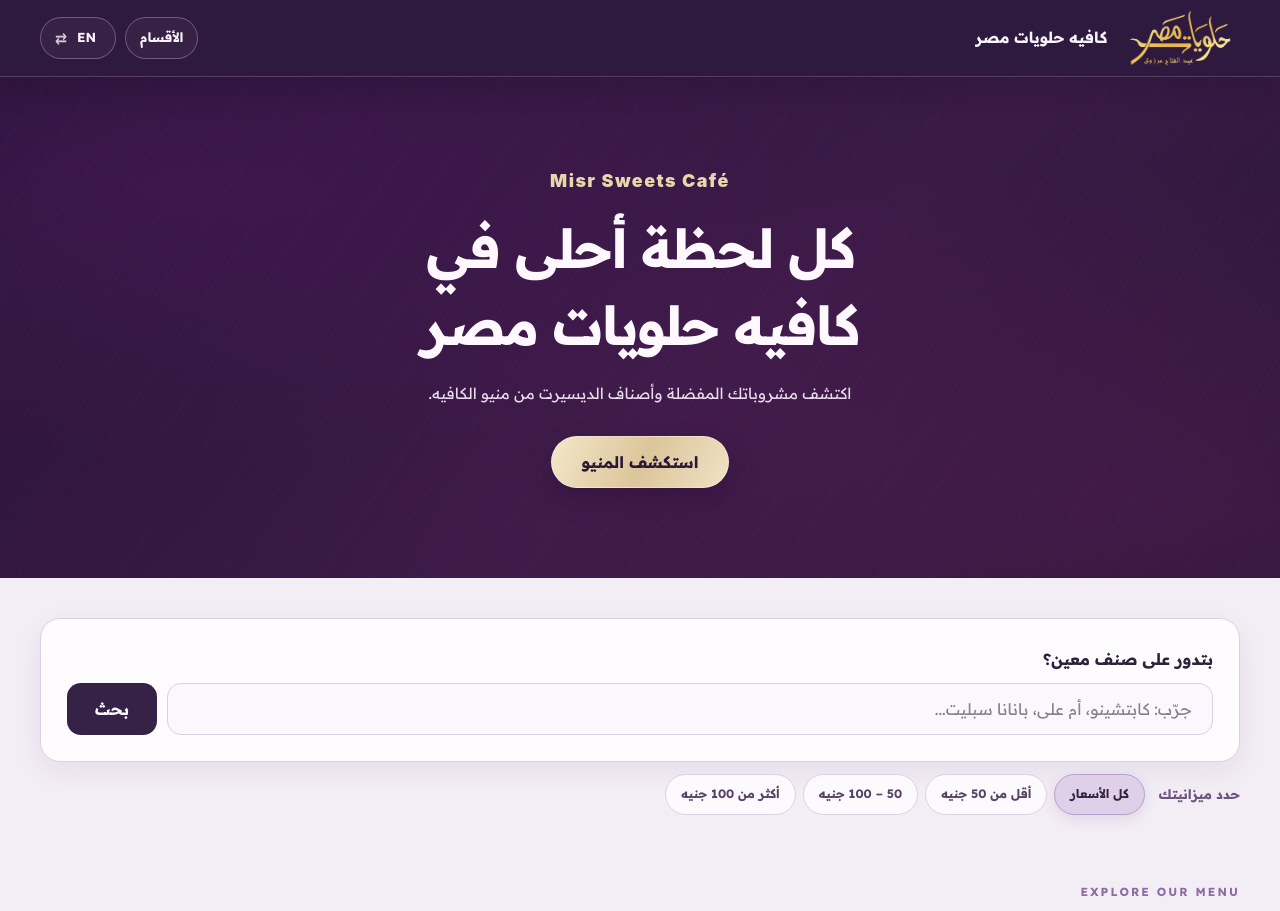
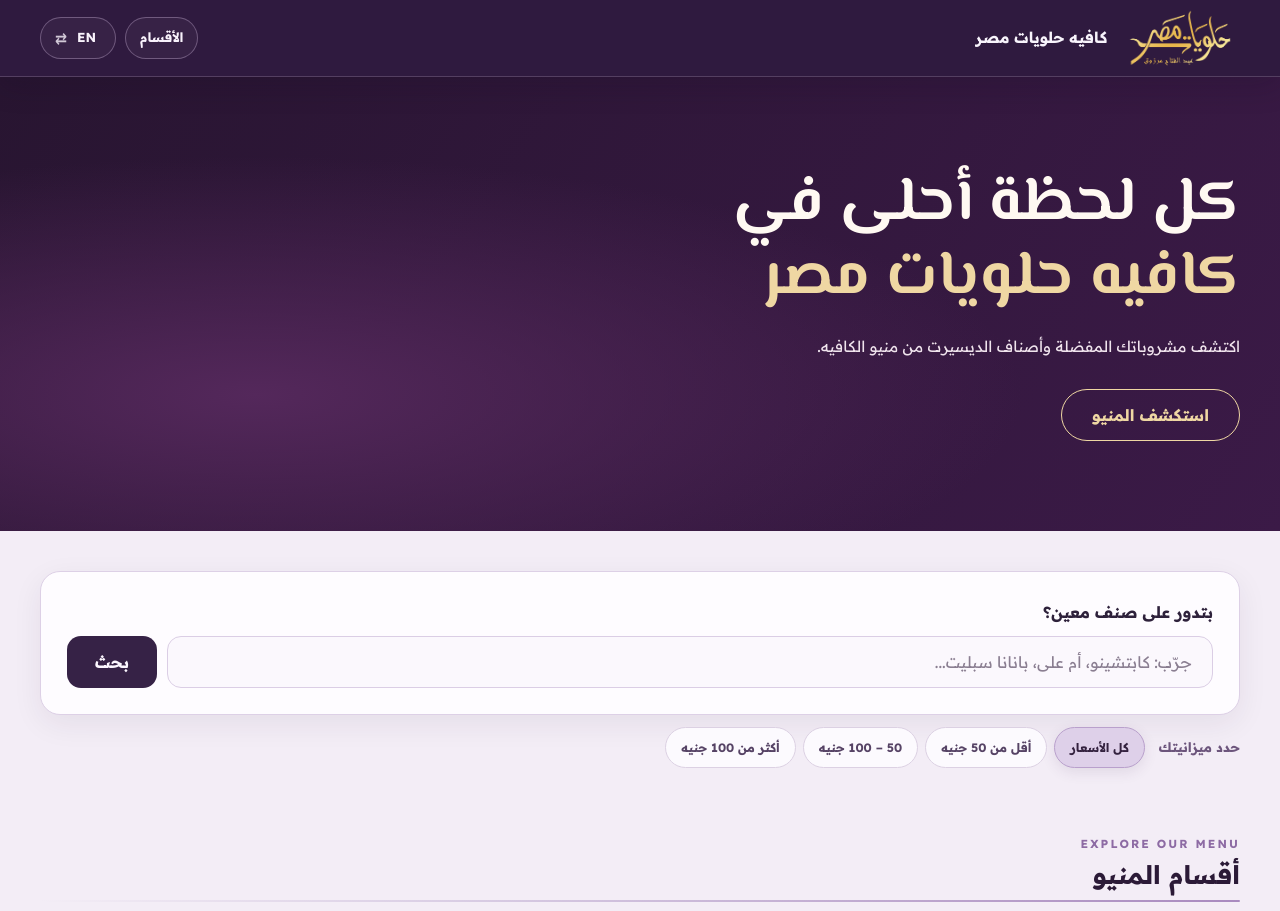
Before and after one commit to Bebo892/-V10, a plain HTML site: page index.html in a window 1280 px wide. Shown: the top 911 px of the page. Drawn offline with Linux system fonts and the light colour scheme.

Commit message:
Publish El Messiri hero and refined section headings

```diff
--- a/app.js
+++ b/app.js
@@ -55,7 +55,7 @@
   const labels = {
     ar: {
       title: 'منيو الكافيه | حلويات مصر', skip: 'تخطي إلى المنيو', brand: 'كافيه حلويات مصر', menu: 'الأقسام',
-      hero: 'كل لحظة أحلى في كافيه حلويات مصر', intro: 'اكتشف مشروباتك المفضلة وأصناف الديسيرت من منيو الكافيه.',
+      heroLead: 'كل لحظة أحلى في', heroName: 'كافيه حلويات مصر', intro: 'اكتشف مشروباتك المفضلة وأصناف الديسيرت من منيو الكافيه.',
       explore: 'استكشف المنيو', searchLabel: 'بتدور على صنف معين؟', searchPlaceholder: 'جرّب: كابتشينو، أم علي، بانانا سبليت...',
       searchButton: 'بحث', categories: 'أقسام المنيو', showAll: 'عرض جميع الأقسام',
       currency: 'جنيه', price: 'السعر', ingredients: 'أبرز المكونات', close: 'إغلاق التفاصيل', details: 'عرض التفاصيل', specialDetails: 'التفاصيل',
@@ -77,7 +77,7 @@
     },
     en: {
       title: 'Café Menu | Halaweyat Masr', skip: 'Skip to menu', brand: 'Halaweyat Masr Café', menu: 'Categories',
-      hero: 'Every moment is sweeter at Halaweyat Masr Café', intro: 'Explore drinks and desserts from our café menu.',
+      heroLead: 'Every moment is sweeter at', heroName: 'Halaweyat Masr Café', intro: 'Explore drinks and desserts from our café menu.',
       explore: 'Explore the menu', searchLabel: 'Looking for something?', searchPlaceholder: 'Try: Cappuccino, Om Ali, Banana Split...',
       searchButton: 'Search', categories: 'Menu Categories', showAll: 'Show all categories',
       currency: 'EGP', price: 'Price', ingredients: 'Key ingredients', close: 'Close details', details: 'View details', specialDetails: 'Details',
@@ -501,8 +501,9 @@
     $('.header-menu-link').textContent = x.menu;
     languageLabel.textContent = state.lang === 'ar' ? 'EN' : 'عربي';
     languageToggle.setAttribute('aria-label', x.changeLanguage);
-    $('#hero-title').textContent = x.hero;
-    $('.hero-content > p:not(.eyebrow)').textContent = x.intro;
+    $('#hero-lead').textContent = x.heroLead;
+    $('#hero-name').textContent = x.heroName;
+    $('.hero-content > p').textContent = x.intro;
     $('.primary-link').textContent = x.explore;
     $('.search-form label').textContent = x.searchLabel;
     searchInput.placeholder = x.searchPlaceholder;
--- a/index.html
+++ b/index.html
@@ -8,10 +8,10 @@
 <meta content="المنيو الرقمي لكافيه حلويات مصر: مشروبات وكاسات وأطباق متنوعة وأصناف مميزة." name="description"/>
 <title>منيو الكافيه | حلويات مصر</title>
 <link href="assets/logo.png" rel="icon" type="image/png"/>
-<link href="styles.css?v=menu-dessert-photos-6" rel="stylesheet"/>
+<link href="styles.css?v=menu-hero-messiri-1" rel="stylesheet"/>
 <link rel="preconnect" href="https://www.gstatic.com" crossorigin/>
 <link rel="modulepreload" href="catalog-sync.js?v=menu-dessert-photos-5"/>
-<script defer="" src="app.js?v=menu-dessert-photos-5"></script>
+<script defer="" src="app.js?v=menu-hero-messiri-1"></script>
 </head>
 <body>
 <a class="skip-link" href="#main-content">تخطي إلى المنيو</a>
@@ -31,8 +31,7 @@
 <section aria-labelledby="hero-title" class="hero" id="top">
 <div class="container hero-inner">
 <div class="hero-content">
-<p class="eyebrow" dir="ltr" lang="en">Misr Sweets Café</p>
-<h1 id="hero-title">كل لحظة أحلى في كافيه حلويات مصر</h1>
+<h1 id="hero-title"><span id="hero-lead">كل لحظة أحلى في</span> <span id="hero-name">كافيه حلويات مصر</span></h1>
 <p>اكتشف مشروباتك المفضلة وأصناف الديسيرت من منيو الكافيه.</p>
 <a class="primary-link" href="#categories">استكشف المنيو</a>
 </div>
--- a/styles.css
+++ b/styles.css
@@ -4,7 +4,7 @@
    Fits the existing index.html without HTML changes.
    ============================================================ */
 
-@import url('https://fonts.googleapis.com/css2?family=Readex+Pro:wght@400..700&display=swap');
+@import url('https://fonts.googleapis.com/css2?family=El+Messiri:wght@700&family=Readex+Pro:wght@400..700&display=swap');
 
 /* 01. Design tokens & reset */
 :root {
@@ -135,15 +135,6 @@ section { scroll-margin-top: 105px; }
     linear-gradient(135deg, #25182E, #402D4E 70%, #25182E);
   color: #F4F1F6;
 }
-.hero::before {
-  content: '';
-  position: absolute;
-  z-index: -1;
-  inset: 0;
-  opacity: .22;
-  background-image: repeating-linear-gradient(125deg, transparent 0 38px, rgba(216,204,224,.09) 39px, transparent 40px);
-  pointer-events: none;
-}
 .hero-inner {
   display: grid;
   grid-template-columns: minmax(0, 1.15fr) minmax(0, .85fr);
@@ -282,11 +273,12 @@ section { scroll-margin-top: 105px; }
 
 /* 05. Sections & categories */
 .categories-section { padding-block: 40px 36px; }
-.section-heading { margin-bottom: 24px; }
-.section-heading .eyebrow { color: #80599B; }
+.section-heading { margin-bottom: 24px; --heading-rule-angle: 270deg; }
+html[dir='ltr'] .section-heading { --heading-rule-angle: 90deg; }
+.section-heading .eyebrow { margin-block-end: 5px; line-height: 1.35; color: #80599B; }
 .section-heading h2 {
   position: relative;
-  display: inline-block;
+  display: block;
   margin: 0;
   padding-bottom: 10px;
   color: var(--brown-900);
@@ -299,10 +291,10 @@ section { scroll-margin-top: 105px; }
   position: absolute;
   inset-inline-start: 0;
   inset-block-end: 0;
-  width: 52px;
-  height: 4px;
+  width: 100%;
+  height: 2px;
   border-radius: 999px;
-  background: var(--gold-gradient);
+  background: linear-gradient(var(--heading-rule-angle), #a98abf, #d9cde4 65%, transparent);
 }
 .section-heading > p:not(.eyebrow) { margin: 8px 0 0; color: var(--muted); }
 .category-grid { display: grid; grid-template-columns: repeat(5, minmax(0,1fr)); gap: 14px; }
@@ -890,10 +882,19 @@ body { overflow-x: clip; }
 .header-menu-link, .language-toggle { white-space: nowrap; word-break: normal; overflow-wrap: normal; line-height: 1.3; padding-inline: 14px; }
 .language-toggle { gap: 5px; }
 .language-toggle-label { min-width: 2.2em; }
-.hero-inner { grid-template-columns: minmax(0, 1fr); min-height: 0; max-width: 940px; padding-block: clamp(58px, 7vw, 112px); }
-.hero-content { max-width: 820px; margin-inline: auto; text-align: center; }
-.hero h1 { max-width: none; font-size: clamp(2.05rem, 4.2vw, 3.9rem); text-wrap: balance; }
-.hero-content > p:not(.eyebrow) { margin-inline: auto; }
+.hero-inner { grid-template-columns: minmax(0, 1fr); min-height: 390px; padding-block: clamp(50px, 7vw, 90px); }
+.hero-content { max-width: 820px; margin-inline: 0; text-align: start; }
+.hero h1 {
+  font-family: 'El Messiri', var(--font-main);
+  max-width: none;
+  font-size: clamp(2rem, 7vw, 3.9rem);
+  font-weight: 700;
+  line-height: 1.2;
+  letter-spacing: 0;
+}
+.hero h1 span { display: block; }
+.hero h1 #hero-name { color: #efd7a3; }
+.hero-content > p:not(.eyebrow) { margin-inline: 0; }
 .primary-link { padding-inline: 30px; white-space: nowrap; }
 
 /* Keep original 5 large text-only category cards; add slim sticky navigation when scrolling. */
@@ -960,7 +961,7 @@ body.dialog-open .sticky-categories { display: none; }
 .footer-to-top { font-size: .78rem; color: #BDA8CD; font-weight: 800; white-space: nowrap; }
 
 @media (max-width: 800px) {
-  .hero-inner { grid-template-columns: 1fr; min-height: 0; padding-block: 56px; }
+  .hero-inner { grid-template-columns: 1fr; min-height: 345px; padding-block: 48px; }
   .products-grid--simple { grid-template-columns: repeat(2,minmax(0,1fr)); gap: 12px; }
   .footer-premium { gap: 24px; }
 }
@@ -974,10 +975,9 @@ body.dialog-open .sticky-categories { display: none; }
   .header-menu-link { padding-inline: 12px; }
   .language-toggle { padding-inline: 9px; }
   .language-toggle-label { min-width: auto; }
-  .hero-inner { padding-block: 46px 52px; }
-  .hero h1 { font-size: clamp(1.65rem, 7vw, 2.35rem); line-height: 1.48; }
-  .hero .eyebrow { font-size: .66rem; }
-  .hero-content > p:not(.eyebrow) { font-size: .91rem; margin: 14px auto 23px; }
+  .hero-inner { min-height: 0; padding-block: 46px 52px; }
+  .hero h1 { font-size: clamp(1.85rem, 7vw, 2.85rem); }
+  .hero-content > p:not(.eyebrow) { font-size: .91rem; margin: 14px 0 23px; }
   .primary-link { min-height: 47px; font-size: .9rem; }
   .category-grid { grid-template-columns: repeat(2,minmax(0,1fr)); }
   .category-card { min-height: 94px; padding: 14px 11px; }
@@ -1096,26 +1096,20 @@ body { background: var(--cream); color: var(--text); }
   background: #DCC8E8;
 }
 .hero {
-  color: #F7F2FC;
+  color: #fff9f2;
   background:
-    radial-gradient(ellipse at 15% 22%,rgba(79,27,93,.45),transparent 50%),
-    radial-gradient(ellipse at 89% 85%,rgba(103,34,101,.34),transparent 56%),
-    linear-gradient(138deg,#291339 0%,#3b1a47 57%,#281531 100%);
-}
-.hero::before {
-  opacity: .24;
-  background-image: repeating-linear-gradient(124deg,transparent 0 40px,rgba(225,206,238,.10) 41px,transparent 42px);
-}
-.hero .eyebrow { color: #DDC79F; }
-.hero-content > p:not(.eyebrow) { color: #E8DDEC; }
-.hero h1 { color: #FFF9FF; }
+    radial-gradient(ellipse at 20% 70%, #54285b, transparent 53%),
+    linear-gradient(124deg, #281531, #3b1a47);
+}
+.hero-content > p:not(.eyebrow) { color: #f0e4ed; }
+.hero h1 { color: #fff9f2; }
 .primary-link {
-  color: #291936;
-  border-color: rgba(255,255,255,.36);
-  background: var(--gold-gradient);
-  box-shadow: 0 12px 28px rgba(16,4,28,.22);
-}
-.primary-link:hover { box-shadow: 0 17px 36px rgba(16,4,28,.28); }
+  color: #efd7a3;
+  border-color: #efd7a3;
+  background: transparent;
+  box-shadow: none;
+}
+.primary-link:hover { background: rgba(239,215,163,.1); box-shadow: none; }
 .search-form {
   border-color: #DDD0E6;
   background: #FEFCFF;
@@ -1145,7 +1139,6 @@ body { background: var(--cream); color: var(--text); }
 .categories-section { background: transparent; }
 .section-heading h2 { color: #2B1A37; }
 .section-heading .eyebrow { color: #8D6BA4; }
-.section-heading h2::after { background: #B6A0C6; }
 .category-card {
   background: linear-gradient(180deg,#FFFEFF 0%,#F2EBF7 100%);
   border-color: #DED2E8;
@@ -1258,25 +1251,10 @@ body { background: var(--cream); color: var(--text); }
 
 
 /* ================================================================
-   V8.1 — refined detail action + responsive hero brand label
+   V8.1 — refined detail action
    The entire product card remains the accessible button; this pill
    is its visual call-to-action (no nested buttons).
    ================================================================ */
-.hero .eyebrow {
-  font-family: 'Inter', system-ui, Arial, sans-serif;
-  display: inline-block;
-  margin-bottom: 16px;
-  color: #E9D7AC;
-  font-size: clamp(0.98rem, 0.84rem + 0.4vw, 1.12rem);
-  font-weight: 900;
-  line-height: 1.5;
-  letter-spacing: .08em;
-  text-transform: none;
-  white-space: normal;
-  text-wrap: balance;
-  max-width: 100%;
-}
-
 /* Clear, tappable-looking purple outline replacing emoji arrow. */
 .product-card--detail .product-footer {
   gap: 12px;
@@ -1326,11 +1304,6 @@ html[dir="ltr"] .product-tap:focus-visible .details-arrow { transform: scaleX(-1
 .product-tap:focus-visible { outline: 3px solid #9B78B3; outline-offset: -3px; border-radius: 20px; }
 
 @media (max-width: 650px) {
-  .hero .eyebrow {
-    font-size: clamp(1.03rem, 3.8vw, 1.09rem);
-    letter-spacing: .075em;
-    margin-bottom: 14px;
-  }
   .product-card--detail .product-footer {
     flex-direction: column;
     align-items: stretch;
```
